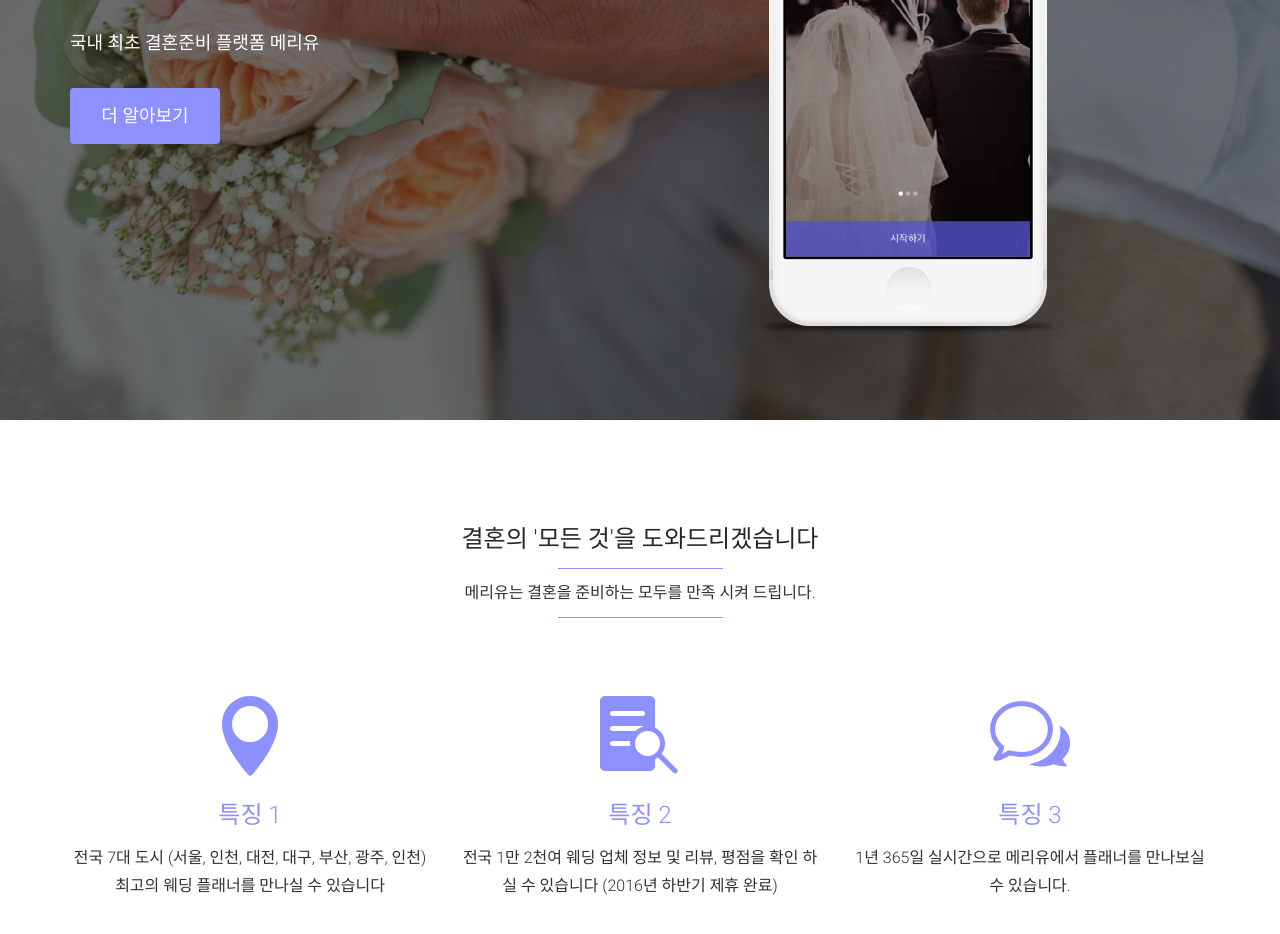
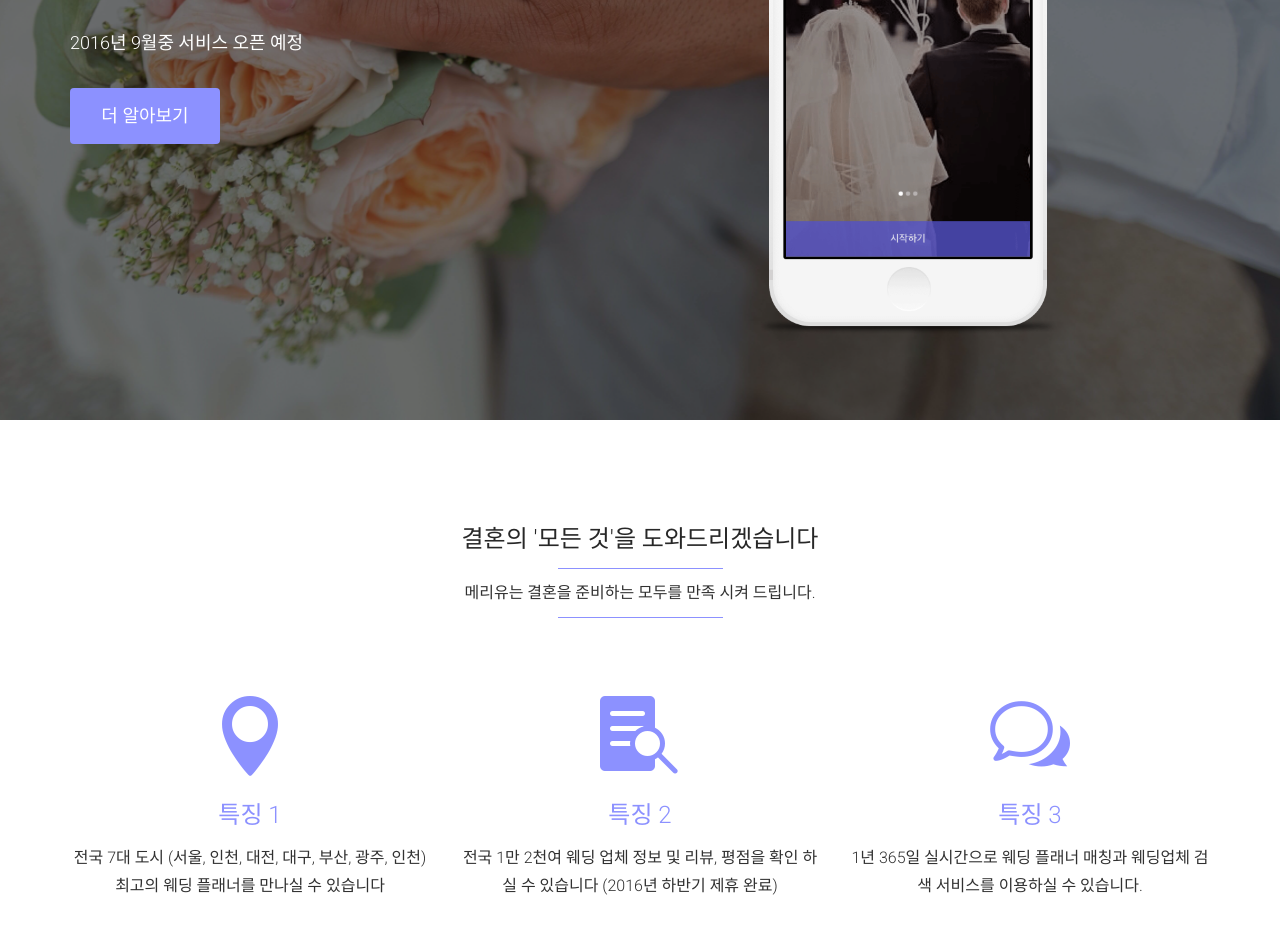
Before and after one commit to marryyoumaster9/alex-marryyou.github.io, a plain HTML site: page index.html in a window 1280 px wide. Shown: the part 480-1414 px from the top of the page. Drawn offline with nearby package versions, Linux system fonts and the light colour scheme; files whose address does not match are found by name.

Commit message:
텍스트 수정

```diff
--- a/index.html
+++ b/index.html
@@ -108,7 +108,7 @@
 
 							<!-- WELCOME MESSAGE -->
 							<h1 class="intro">메리유는 당신의<br>행복한 결혼 준비를<br>함께합니다</h1>
-							<h5>국내 최초 결혼준비 플랫폼 메리유</h5>
+							<h5>2016년 9월중 서비스 오픈 예정</h5>
 
 							<!-- BUTTON -->
 							<div class="buttons" id="view-more-button">
@@ -220,7 +220,7 @@
 
 					<!-- SERVICE DESCRIPTION -->
 					<p>
-						1년 365일 실시간으로 메리유에서 플래너를 만나보실 수 있습니다.
+						1년 365일 실시간으로 웨딩 플래너 매칭과 웨딩업체 검색 서비스를 이용하실 수 있습니다.
 					</p>
 
 				</div>
```
